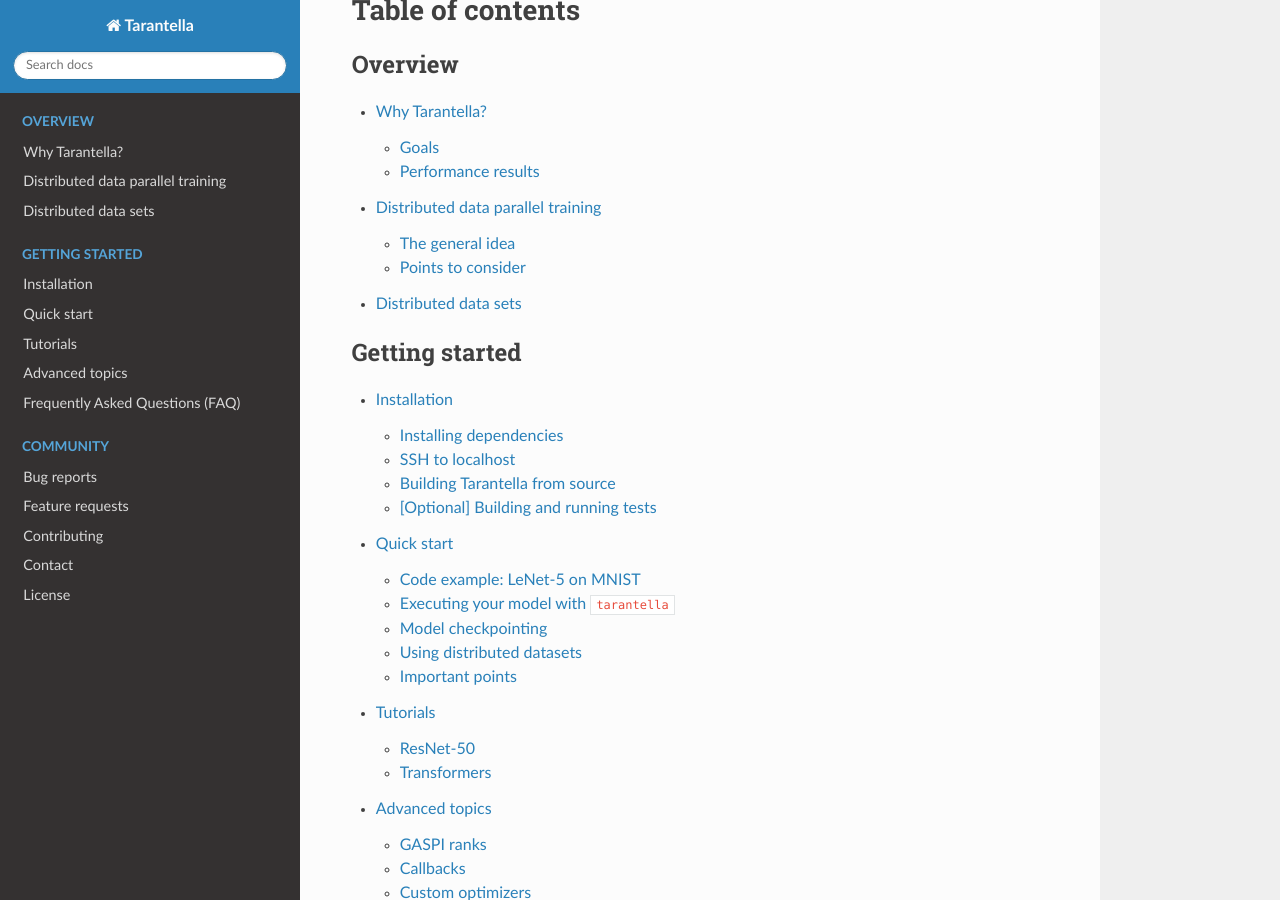
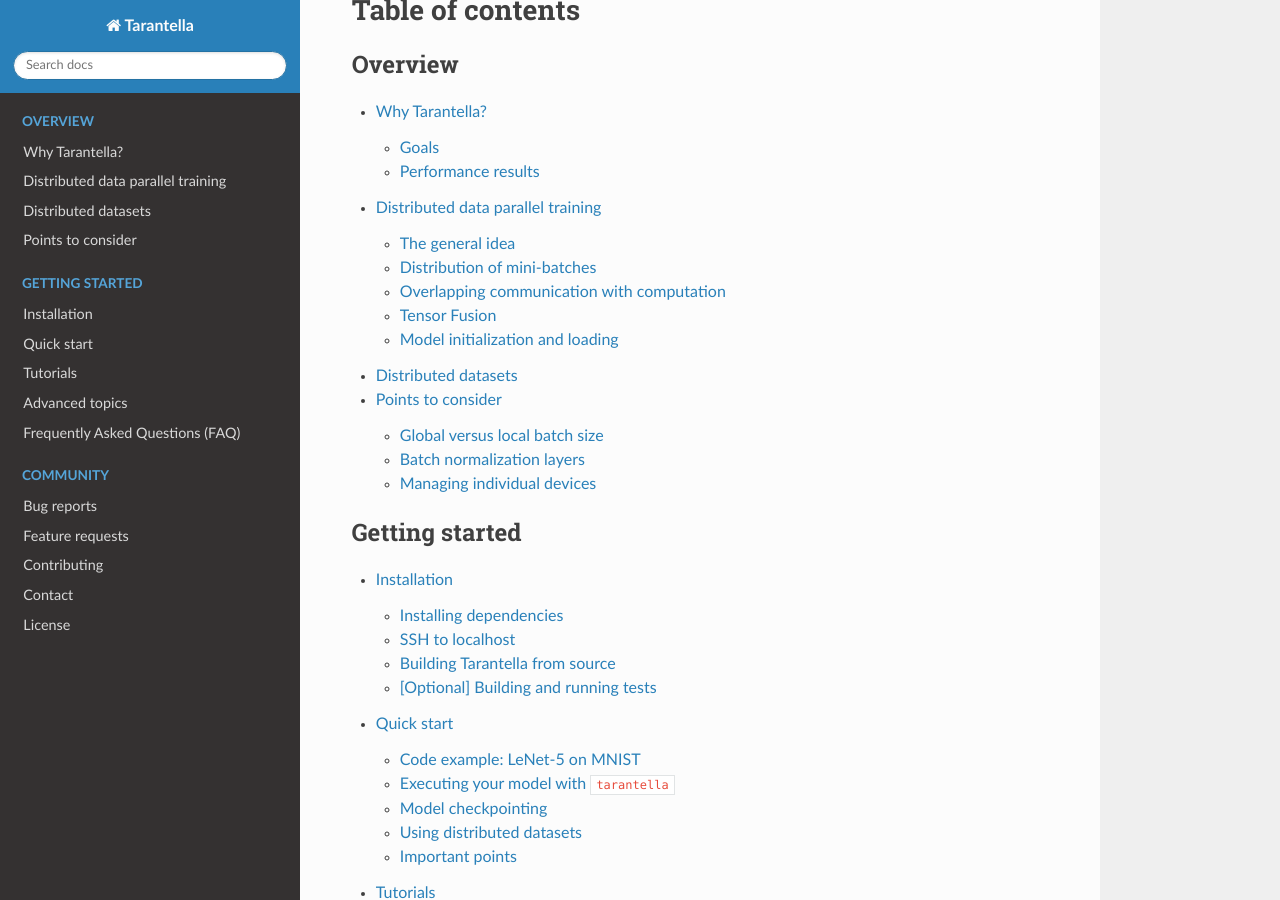
Before and after one commit to cc-hpc-itwm/tarantella, a Sphinx documentation site: the page built from docs/source/index.rst, in a window 1280 px wide and 900 px high, scrolled down 414 px. Built offline with Sphinx 7.4.7 and the Read the Docs theme 2.0.0, drawn with Linux system fonts in a browser that asks for light colours; some of the changed lines change nothing that is shown.

Commit message:
docs: Add section for distributed datasets in overview and re-sort

```diff
--- a/docs/source/data_parallel.rst
+++ b/docs/source/data_parallel.rst
@@ -16,7 +16,7 @@
 are processed in parallel.
 
 Distribution of mini-batches
-^^^^^^^^^^^^^^^^^^^^^^^^^^^^
+----------------------------
 
 Tarantella extends this scheme by splitting each mini-batch into a number of micro-batches,
 which are then executed on different devices (e.g., GPUs).
@@ -27,7 +27,7 @@
 collective operation.
 
 Overlapping communication with computation
-^^^^^^^^^^^^^^^^^^^^^^^^^^^^^^^^^^^^^^^^^^
+------------------------------------------
 
 Tarantella implements this scheme using the
 `Global Address Space Programming Interface (GASPI) <https://en.wikipedia.org/wiki/Global_Address_Space_Programming_Interface>`_.
@@ -40,19 +40,19 @@
 of the different devices, and achieves high scalability.
 
 Tensor Fusion
-^^^^^^^^^^^^^
+-------------
 
 The granularity at which Tarantella executes *allreduce* operations can be varied from
 one *allreduce* per layer (finest granularity) to one *allreduce* per iteration (coarsest granularity).
 Using coarser granularities, i.e., *fusing* gradient tensors,
-cal lead to better bandwidth utilization, thus increasing the overlap of communication with computation.
+can lead to better bandwidth utilization, thus increasing the overlap of communication with computation.
 Tensor Fusion is set up before the first iteration of training and incurs no additional communication overhead.
 The granularity of Tensor Fusion can be set by the user
 (c.f. :ref:`here <tensor-fusion-threshold-label>`),
 but already uses a reasonable default value.
 
 Model initialization and loading
-^^^^^^^^^^^^^^^^^^^^^^^^^^^^^^^^
+--------------------------------
 
 In order to guarantee that all devices have the same copy of the DNN when starting
 training, the model needs to be communicated from one device to all other devices.
@@ -64,13 +64,33 @@
 
 .. _points-to-consider-label:
 
+Distributed datasets
+=====================
+
+In order to process micro-batches independently on each device and obtain the same results
+as in serial execution, the input data of each mini-batch has to be split and distributed
+among all devices.
+
+Tarantella automatically takes care of this through the use of distributed datasets.
+The user simply provides Tarantella with a ``tf.data.Dataset`` that is batched
+with the mini-batch size. Tarantella will then automatically distribute the input data
+by sharding the mini-batch into individual micro-batches. Sharding is done at the level
+of samples (as opposed to e.g., files) to ensure :ref:`reproducibility <reproducibility-label>`
+of serial results.
+
+To guarantee reproducibility, it is also important that shuffling of samples is done
+in the same way on all devices. Tarantella does this using either the ``seed`` provided
+by the user, or a specific default seed. Please refer to the
+:ref:`quick start <using-distributed-datasets-label>`
+for more details.
+
 Points to consider
-------------------
+==================
 
 .. _global-vs-local-batch-size-label:
 
 Global versus local batch size
-^^^^^^^^^^^^^^^^^^^^^^^^^^^^^^
+------------------------------
 
 As explained above, when using data parallelism, there exists a *mini-batch size*
 (in the following also called global batch size or simply batch size)
@@ -105,7 +125,7 @@
    and :ref:`adapt the learning rate schedule <resnet50-label>`.
 
 Batch normalization layers
-^^^^^^^^^^^^^^^^^^^^^^^^^^
+--------------------------
 
 The issue of global versus local batch size particularly affects the layers
 that calculate (and learn) statistics over entire batches.
@@ -140,7 +160,7 @@
 or reducing the number of devices used.
 
 Managing individual devices
-^^^^^^^^^^^^^^^^^^^^^^^^^^^
+---------------------------
 
 Although Tarantella's user interface abstracts away most of the details of
 parallel programming, it is sometimes useful to be able to orchestrate a
@@ -148,18 +168,6 @@
 `GASPI <https://en.wikipedia.org/wiki/Global_Address_Space_Programming_Interface>`_ concept
 of a ``rank``. Details on how to do this can be found in the
 :ref:`advanced topics <ranks-label>`.
-
-Distributed data sets
-=====================
-
-.. todo::
-
-   * general idea
-   * requirements for auto-distribution in TNT:
-
-     * batched
-     * not batched with global batch size
-     * not batched with micro batch size
 
 .. rubric:: References
 
```
